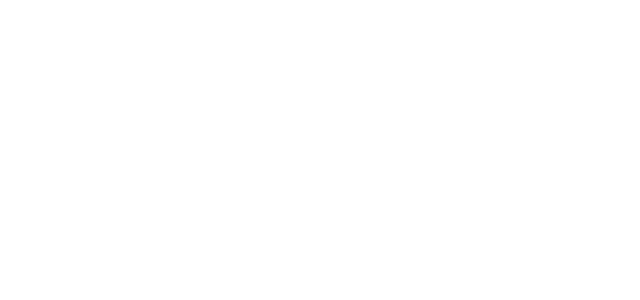
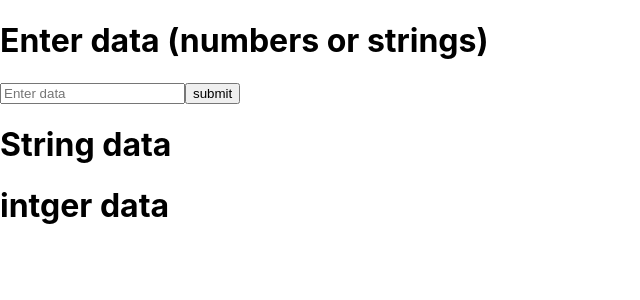
Before and after one commit to aniket2727/React-Interview, a React (Create React App) app in the folder app/: page / in a window 1280 px wide. Shown: the top 300 px of the page, without its empty margins (0-640 px from the left). Built offline with nearby package versions, Linux system fonts and the light colour scheme.

Commit message:
problem 25

```diff
--- a/app/src/App.js
+++ b/app/src/App.js
@@ -55,10 +55,11 @@
 import AsysnUsestate from "./componets/AsysnUsestate";
 import UseCustomehooks from "./componets/UseCustomehooks";
 import Promises from "./componets/Promises";
+import Problem25 from "./componets/Problem25";
 function App() {
   return (
    <div className="">
-     <Promises/>
+     <Problem25/>
    </div>
   );
 }
--- /dev/null
+++ b/app/src/componets/Problem25.js
@@ -0,0 +1,61 @@
+import React, { useState } from 'react';
+
+const Problem25 = () => {
+    const [inputData, setInputData] = useState('');
+    const [StringData, setStringData] = useState([])
+    const [NumberData, setNumberData] = useState([])
+
+
+    const handletype = () => {
+        if (!isNaN(inputData)) {
+            setNumberData([...NumberData, inputData])
+
+        }
+        else {
+            setStringData([...StringData, inputData])
+        }
+    }
+
+    return (
+        <div>
+            <h1>Enter data (numbers or strings)</h1>
+            <input
+                type='text'
+                placeholder='Enter data'
+                value={inputData}
+                onChange={(e) => setInputData(e.target.value)}
+            />
+
+           <button onClick={handletype}>submit</button>
+
+
+
+            <h1>String data</h1>
+
+            {
+
+                StringData.map((item, index) => (
+                    <div key={index}>
+                        <h1>{item}</h1>
+                    </div>
+
+                ))}
+
+
+            <h1>intger data</h1>
+            {
+                NumberData.map((item, index) => (
+                    <div key={index}>
+                        <h1>{item}</h1>
+                    </div>
+
+                ))
+
+            }
+        </div>
+
+
+    );
+};
+
+export default Problem25;
```
